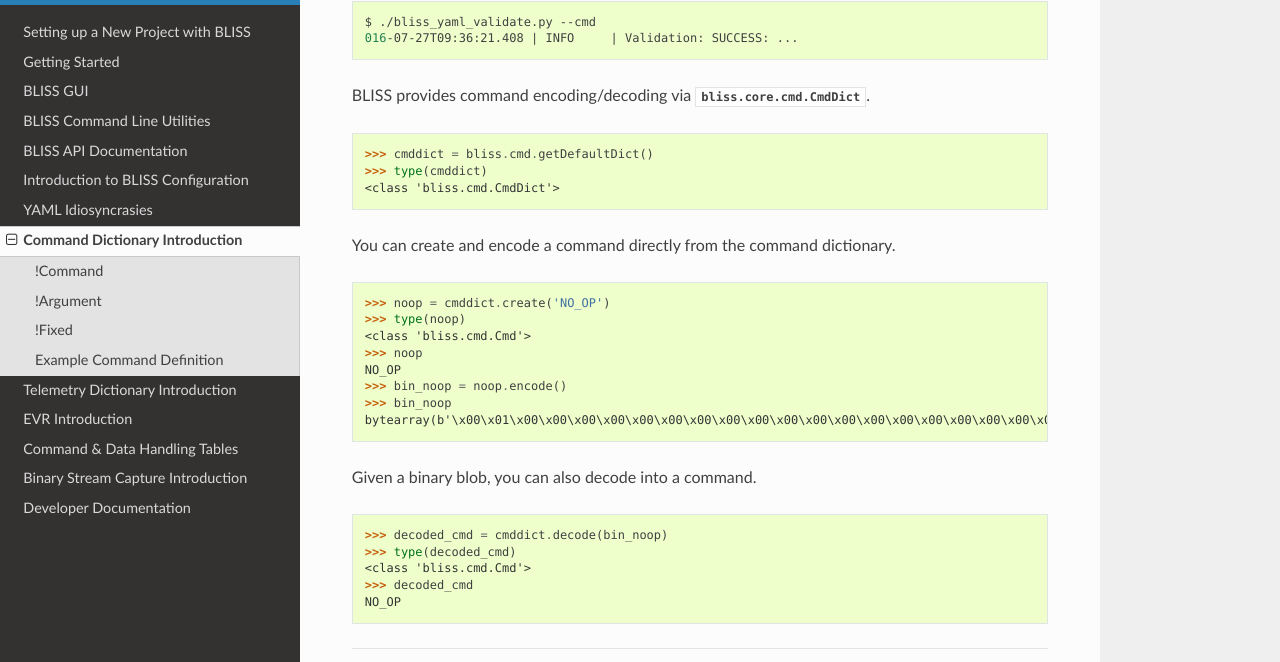
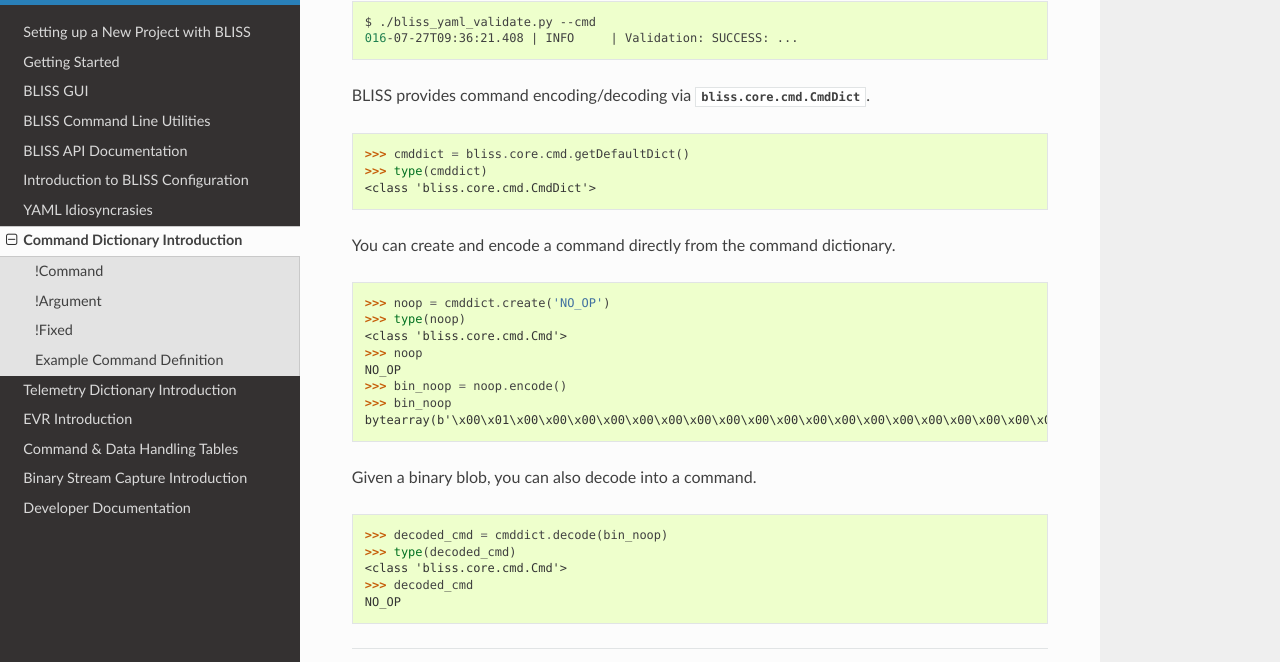
Before and after one commit to NASA-AMMOS/AIT-Core, a Sphinx documentation site: the page built from doc/source/command_intro.rst, in a window 1280 px wide and 1400 px high, scrolled down 1341 px. Shown: the part 113-775 px from the top of the window. Built offline with Sphinx 7.4.7 and the Read the Docs theme 2.0.0, drawn with Linux system fonts in a browser that asks for light colours; some of the changed text lies outside the part shown.

Commit message:
Update docs with new package structure

```diff
--- a/doc/source/bsc_intro.rst
+++ b/doc/source/bsc_intro.rst
@@ -81,7 +81,7 @@ pre_write_transforms (optional):
 
     .. note::
 
-        At the moment you can only specify functions that are global to the ``bliss.bsc`` module. This will be changed in the future.
+        At the moment you can only specify functions that are global to the ``bliss.core.bsc`` module. This will be changed in the future.
 
 ----
 
--- a/doc/source/c_and_dh_intro.rst
+++ b/doc/source/c_and_dh_intro.rst
@@ -1,7 +1,7 @@
 Introduction to BLISS Command & Data Handling Tables and Products
 =================================================================
 
-The `bliss.table` module provides interfaces for encoding and decoding flight software tables to and from text and binary.
+The `bliss.core.table` module provides interfaces for encoding and decoding flight software tables to and from text and binary.
 
 The flight software table formats are defined in YAML and usually stored in a configuration file called **table.yaml**. Tables are constructed from **header** definitions and **column** definitions.
 
--- a/doc/source/command_intro.rst
+++ b/doc/source/command_intro.rst
@@ -71,15 +71,15 @@ BLISS also provides a command line utility for verifying that your command dicti
 
 BLISS provides command encoding/decoding via :class:`bliss.core.cmd.CmdDict`.
 
-    >>> cmddict = bliss.cmd.getDefaultDict()
+    >>> cmddict = bliss.core.cmd.getDefaultDict()
     >>> type(cmddict)
-    <class 'bliss.cmd.CmdDict'>
+    <class 'bliss.core.cmd.CmdDict'>
 
 You can create and encode a command directly from the command dictionary.
 
     >>> noop = cmddict.create('NO_OP')
     >>> type(noop)
-    <class 'bliss.cmd.Cmd'>
+    <class 'bliss.core.cmd.Cmd'>
     >>> noop
     NO_OP
     >>> bin_noop = noop.encode()
@@ -90,7 +90,7 @@ Given a binary blob, you can also decode into a command.
 
     >>> decoded_cmd = cmddict.decode(bin_noop)
     >>> type(decoded_cmd)
-    <class 'bliss.cmd.Cmd'>
+    <class 'bliss.core.cmd.Cmd'>
     >>> decoded_cmd
     NO_OP
 
@@ -128,7 +128,7 @@ name:
     A **string** denoting the name of this argument
 
 type:
-    A **string** specifying the data type of the argument. You can see all the valid primitive types that will be accepted here by looking at ``bliss.dtype.PrimitiveTypes``.
+    A **string** specifying the data type of the argument. You can see all the valid primitive types that will be accepted here by looking at ``bliss.core.dtype.PrimitiveTypes``.
 
 bytes:
     Specifies which byte(s) in the command filled by this argument. This can be specified as a single integer or as a list of integers (in the case of a range of bytes).
```
Also changed, not shown: doc/source/telemetry_intro.rst (+5 -5 lines).
